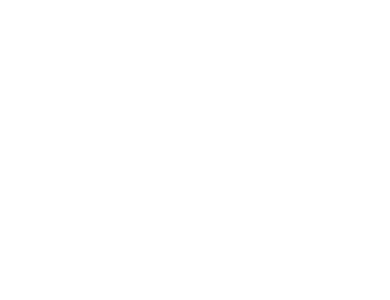
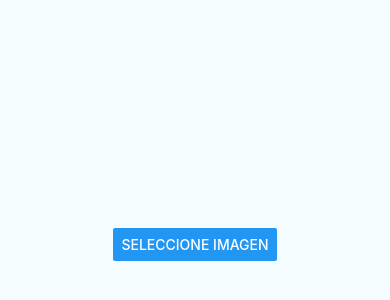
Before and after one commit to jonanv/facialrecognition_reactnative, a React Native app: screen / in a window 390 px wide. Shown: the part 278-578 px from the top of the page. Built offline with nearby package versions, Linux system fonts and the light colour scheme.

Commit message:
Estructura de App.js

```diff
--- a/App.js
+++ b/App.js
@@ -1,22 +1,40 @@
 import React, { Component } from 'react';
-import { StyleSheet, View } from 'react-native';
+import { StyleSheet, View, Button, Image } from 'react-native';
 
 const styles = StyleSheet.create({
-
+    container: {
+        flex: 1,
+        justifyContent: 'center',
+        alignItems: 'center',
+        backgroundColor: '#f5fcff'
+    },
+    image: {
+        width: '80%',
+        height: 200,
+        resizeMode: 'contain'
+    }
 });
 
 class App extends Component {
     constructor() {
         super();
         this.state = {
-
+            avatarSource: null,
         }
     }
 
+    // selectImage = async() => {
+    //     return
+    // }
+
     render() {
         return(
-            <View>
-
+            <View style={styles.container}>
+                <Image style={styles.image}/>
+                <Button
+                    title='Seleccione imagen'
+                    // onPress={this.selectImage}
+                />
             </View>
         );
     }
```
